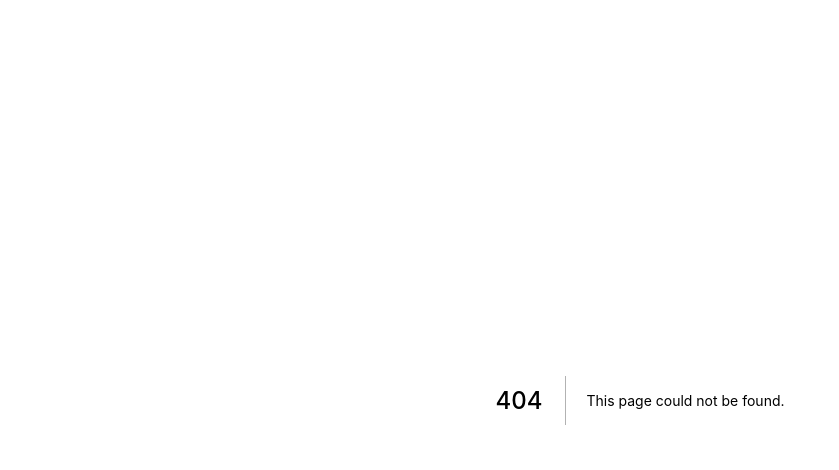
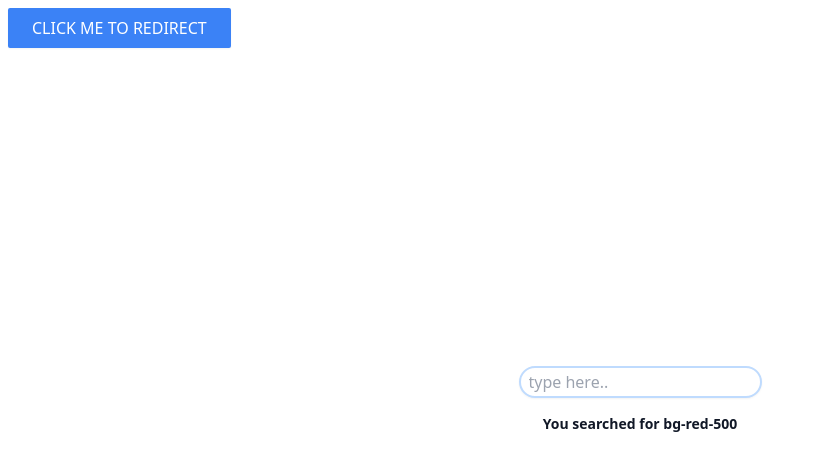
Before and after one commit to ram4git/skia-test-ui, a Next.js app: page /automation/home in a window 1280 px wide. Before the commit this address had no page. Shown: the top 470 px of the page, without its empty margins (0-839 px from the left). Built offline with nearby package versions, Linux system fonts and the light colour scheme.

Commit message:
added input and button page

```diff
--- /dev/null
+++ b/pages/automation/home.js
@@ -0,0 +1,30 @@
+import { useEffect } from "react";
+import { useState } from "react";
+
+const Home = () => {
+  const [val, setValue] = useState("bg-red-500");
+
+  return (
+    <div className="h-screen w-screen grid place-items-center relative">
+      <div>
+        <input
+          onChange={(e) => setValue(e.target.value)}
+          autofocus={true}
+          placeholder="type here.."
+          className="h-8 rounded-full shadow-sm py-2 pl-2 border-2 border-blue-200"
+        ></input>
+        {val ? (
+          <p className="font-bold text-center text-sm text-gray-900 pt-4">{`You searched for ${val}`}</p>
+        ) : null}
+      </div>
+      <a
+        href="/automation/landing"
+        className="absolute top-2 left-2 py-2 px-6 bg-blue-500 text-white rounded-sm shadow-sm"
+      >
+        CLICK ME TO REDIRECT
+      </a>
+    </div>
+  );
+};
+
+export default Home;
```
